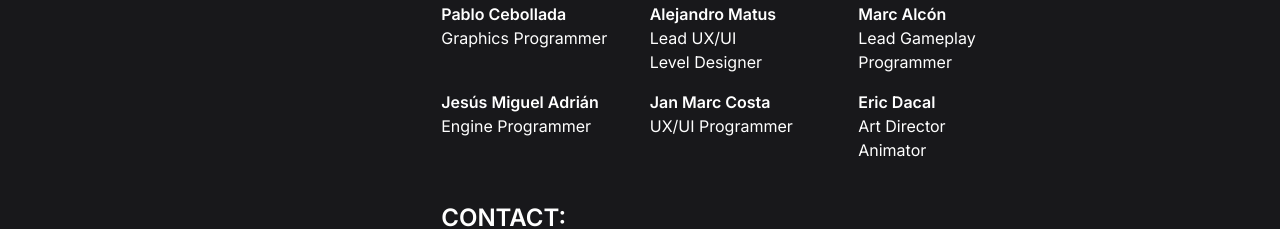
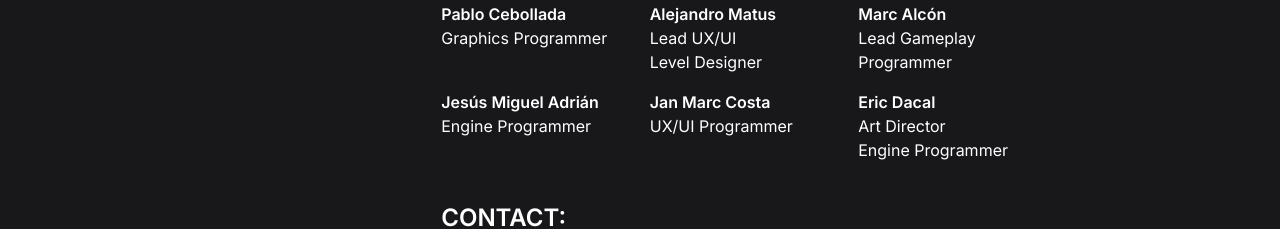
Before and after one commit to MarcGonzalezMoratona/starfall-rebellion, a Next.js app: page /press in a window 1280 px wide. Shown: the part 3560-3789 px from the top of the page. Built offline with nearby package versions, Linux system fonts and the light colour scheme.

Commit message:
fix: team roles

```diff
--- a/app/data/team.js
+++ b/app/data/team.js
@@ -212,7 +212,7 @@ export const team = {
       name: 'Eric Dacal',
       image: 'EricDacal.jpg',
       primaryRole: 'Art Director',
-      secondaryRole: 'Animator',
+      secondaryRole: 'Engine Programmer',
       networks: {
         github: 'https://github.com/ericdacal',
         linkedin: 'https://www.linkedin.com/in/erdasa',
```
